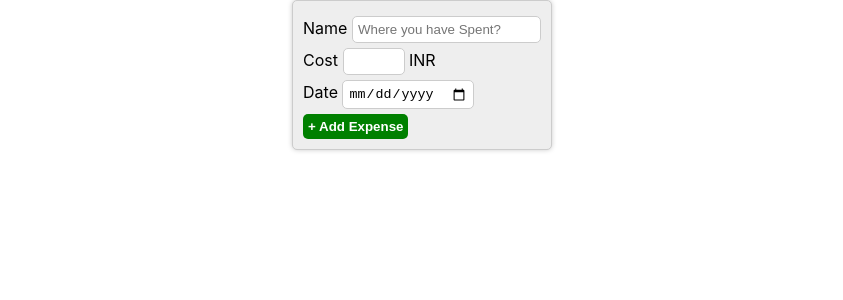
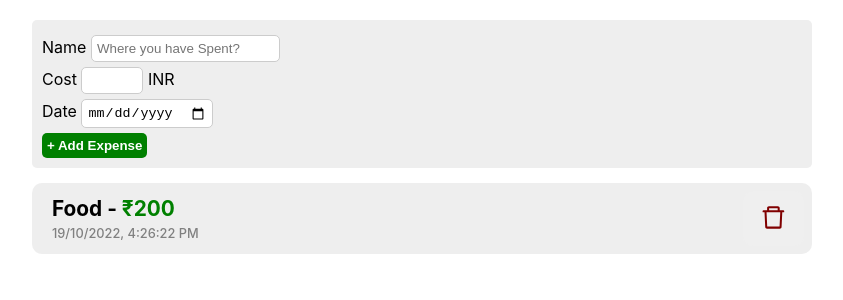
Before and after one commit to swasthikshetty10/expense-tracker, a React (Create React App) app: page / in a window 1280 px wide. Shown: the top 300 px of the page, without its empty margins (218-1061 px from the left). Built offline with nearby package versions, Linux system fonts and the light colour scheme.

Commit message:
fix : style

```diff
--- a/src/App.css
+++ b/src/App.css
@@ -1,11 +1,7 @@
 .expense-adder {
   padding: 10px;
-  width: max-content;
-  margin: 0 auto;
   background-color: #eee;
   border-radius: 5px;
-  border: 1px solid #ccc;
-  box-shadow: 0 0 5px #ccc;
 }
 
 .expense-adder > div {
@@ -70,3 +66,11 @@
   font-size: 0.8rem;
   font-weight: 500;
 }
+.wrapper {
+  padding: 5px;
+  max-width: 780px;
+  margin: 0 auto;
+}
+.wrapper > * {
+  margin: 15px 0;
+}
--- a/src/App.js
+++ b/src/App.js
@@ -6,9 +6,9 @@ function App() {
   return (
 
     <div className="App">
-      <ExpenseAdder />
-      <div style={{display: 'flex', flexDirection:'column', padding: '16px'}}>
-        {/* <ExpenseCard name={"Food"} amount={200} date={new Date(Date.now())} /> */}
+      <div className='wrapper'>
+        <ExpenseAdder />
+        <ExpenseCard name={"Food"} amount={200} date={new Date(Date.now())} />
       </div>
     </div>
   );
```
Also changed, not shown: 1 other file (tests, documents, lock files or other folders).
